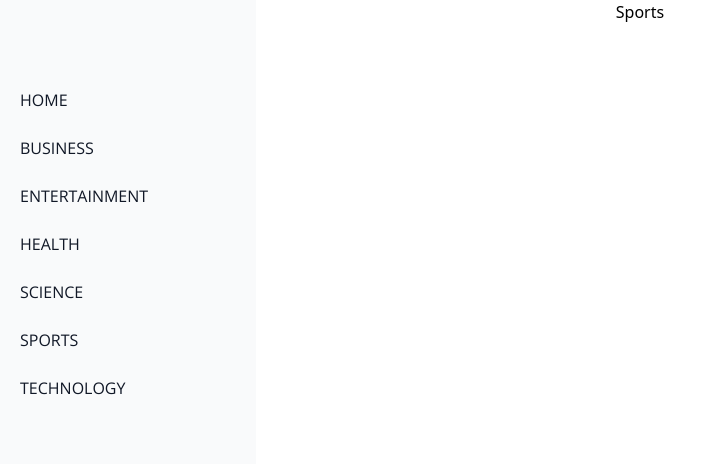
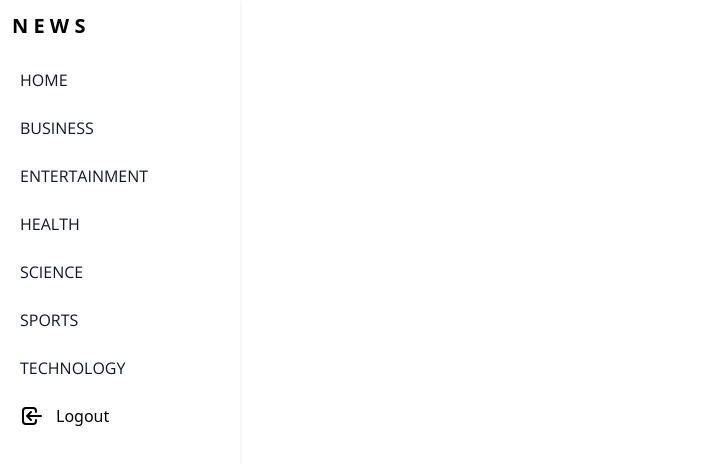
Before and after one commit to WNurselam/news-app, a React (Vite) app: page /sports in a window 1280 px wide. Shown: the top 464 px of the page, without its empty margins (0-714 px from the left). Built offline with nearby package versions, Linux system fonts and the light colour scheme; a web font is replaced by a local one.

Commit message:
edit sidebar and fetch api with React Query

```diff
--- a/index.html
+++ b/index.html
@@ -10,11 +10,13 @@
   <link rel="preconnect" href="https://fonts.gstatic.com" crossorigin>
   <link href="https://fonts.googleapis.com/css2?family=Gemunu+Libre:wght@400;700&family=Open+Sans&display=swap"
     rel="stylesheet">
+
 </head>
 
 <body>
   <div id="root"></div>
   <script type="module" src="/src/main.jsx"></script>
+
 </body>
 
 </html>
--- a/src/App.css
+++ b/src/App.css
@@ -1,7 +1,7 @@
-/* #root {
+ /* #root {
   max-width: 1280px;
   margin: 0 auto;
   padding: 2rem;
   text-align: center;
 }
- */
+  */
--- a/src/App.jsx
+++ b/src/App.jsx
@@ -1,6 +1,9 @@
 import { useState } from "react";
 import "./App.css";
-import { Routes, Route } from "react-router-dom";
+import {
+  Routes, Route,
+  BrowserRouter, Link, Router
+} from "react-router-dom";
 import { NavLink } from "react-router-dom";
 import sideBarData from "./sideBarData";
 import Business from "./pages/Business";
@@ -10,40 +13,22 @@ import Health from "./pages/Health";
 import Science from "./pages/Science";
 import Sports from "./pages/Sports";
 import Technology from "./pages/Technology";
+import Sidebar from "./components/SideBar";
+
+
 
 function App() {
   return (
-    <>
+    <div className="relative min-h-screen md:flex">
+      <Sidebar />
+      <div className="md:flex-grow">
         <Routes>
           <Route path="/" element={<Home />} />
           <Route path="/business" element={<Business />} />
           <Route path="/entertainment" element={<Entertainment />} />
-        <Route path="/health" element={<Health />} />
-        <Route path="/science" element={<Science />} />
-        <Route path="/sports" element={<Sports />} />
-        <Route path="/technology" element={<Technology />} />
         </Routes>
-      <aside
-        id="default-sidebar"
-        className="fixed top-0 left-0 z-40 w-64 h-screen transition-transform -translate-x-full sm:translate-x-0"
-      >
-        <div className="h-full px-3 py-4 overflow-y-auto bg-gray-50 dark:bg-gray-800">
-          <ul className="space-y-2 font-medium">
-            {sideBarData.map((item, index) => {
-              return (
-                <li className="mt-16">
-                  <NavLink to={item.path}>
-                    <span className="flex items-center p-2 text-gray-900 rounded-lg dark:text-white hover:bg-gray-100 dark:hover:bg-gray-700 uppercase font-open">
-                      {item.title}
-                    </span>
-                  </NavLink>
-                </li>
-              );
-            })}
-          </ul>
       </div>
-      </aside>
-    </>
+    </div>
   );
 }
 
--- /dev/null
+++ b/src/api/fetchApi.jsx
@@ -0,0 +1,8 @@
+import axios from "axios";
+
+export const fetchApi = async (category) => {
+  const { data } = await axios.get(
+    `https://newsapi.org/v2/top-headlines?country=us&category=${category}&apiKey=db51d6e6408d4898864c708c73793cc7`
+  );
+  return data;
+};
--- /dev/null
+++ b/src/components/SideBar.jsx
@@ -0,0 +1,99 @@
+import React from "react";
+import { Link } from "react-router-dom";
+import { IoMenu,IoAlertSharp} from "react-icons/io5";
+import { useState } from "react";
+
+export default function Sidebar() {
+  const [sidebarOpen, setSidebarOpen] = useState(false);
+
+  const handleSidebarOpen = () => {
+    setSidebarOpen(!sidebarOpen);
+  };
+  return (
+    <div className="flex bg-gray-50 h-full fixed">
+      <div className="flex flex-col h-screen p-3 bg-white shadow w-60">
+        <div className="space-y-3">
+        <div className="flex items-center justify-between">
+            <h2 className="text-xl font-bold">N E W S</h2>
+            <div className="flex md:hidden">
+              <button
+                type="button"
+                className="inline-flex items-center justify-center p-2 rounded-md text-gray-500 hover:text-gray-900 hover:bg-gray-100 focus:outline-none focus:ring-2 focus:ring-inset focus:ring-blue-500"
+                aria-controls="mobile-menu"
+                aria-expanded="false"
+                onClick={handleSidebarOpen}
+              >
+                <span className="sr-only">Open main menu</span>
+              </button>
+            </div>
+          </div>
+          <div className="flex-1">
+            <ul className="pt-2 pb-4 space-y-2 font-medium">
+              <li className="rounded-sm">
+                <Link to="/">
+                  <p className="flex items-center p-2 space-x-3 rounded-md uppercase font-open text-gray-900 hover:bg-gray-100 dark:hover:bg-gray-700">Home</p>
+                </Link>
+              </li>
+
+              <li className="rounded-sm">
+
+                <Link to="/business">
+                  <p className="flex items-center p-2 space-x-3 rounded-md uppercase font-open  text-gray-900 hover:bg-gray-100 dark:hover:bg-gray-700">Business</p>
+                </Link>
+
+              </li>
+              <li className="rounded-sm">
+
+                <Link to="/entertainment">
+                  <p className="flex items-center p-2 space-x-3 rounded-md uppercase font-open  text-gray-900 hover:bg-gray-100 dark:hover:bg-gray-700">Entertainment</p>
+                </Link>
+              </li>
+              <li className="rounded-sm">
+                <Link to="/health">
+                  <p className="flex items-center p-2 space-x-3 rounded-md uppercase font-open  text-gray-900 hover:bg-gray-100 dark:hover:bg-gray-700">Health</p>
+                </Link>
+              </li>
+              <li className="rounded-sm">
+                <Link to="/science">
+                  <p className="flex items-center p-2 space-x-3 rounded-md uppercase font-open  text-gray-900 hover:bg-gray-100 dark:hover:bg-gray-700">Science</p>
+                </Link>
+              </li>
+              <li className="rounded-sm">
+                <Link to="/sports">
+                  <p className="flex items-center p-2 space-x-3 rounded-md uppercase font-open  text-gray-900 hover:bg-gray-100 dark:hover:bg-gray-700">Sports</p>
+                </Link>
+              </li>
+              <li className="rounded-sm">
+                <Link to="/technology">
+                  <p className="flex items-center p-2 space-x-3 rounded-md uppercase font-open  text-gray-900 hover:bg-gray-100 dark:hover:bg-gray-700">Technology</p>
+                </Link>
+              </li>
+              <li className="rounded-sm">
+                <Link
+                  href="#"
+                  className="flex items-center p-2 space-x-3 rounded-md"
+                >
+                  <svg
+                    xmlns="http://www.w3.org/2000/svg"
+                    className="w-6 h-6"
+                    fill="none"
+                    viewBox="0 0 24 24"
+                    stroke="currentColor"
+                    strokeWidth={2}
+                  >
+                    <path
+                      strokeLinecap="round"
+                      strokeLinejoin="round"
+                      d="M11 16l-4-4m0 0l4-4m-4 4h14m-5 4v1a3 3 0 01-3 3H6a3 3 0 01-3-3V7a3 3 0 013-3h7a3 3 0 013 3v1"
+                    />
+                  </svg>
+                  <span>Logout</span>
+                </Link>
+              </li>
+            </ul>
+          </div>
+        </div>
+      </div>
+    </div>
+  );
+}
--- a/src/main.jsx
+++ b/src/main.jsx
@@ -1,13 +1,17 @@
-import React from 'react'
-import ReactDOM from 'react-dom/client'
-import App from './App'
+import React from "react";
+import ReactDOM from "react-dom/client";
+import App from "./App";
 import "./index.css";
 import { BrowserRouter } from 'react-router-dom';
+import { QueryClient, QueryClientProvider } from "react-query";
 
-ReactDOM.createRoot(document.getElementById('root')).render(
-  <BrowserRouter>
-  <React.StrictMode>
-    <App />
-  </React.StrictMode>
-  </BrowserRouter>
-)
+const queryClient = new QueryClient();
+
+ReactDOM.createRoot(document.getElementById("root")).render(
+  <QueryClientProvider client={queryClient}>
+    <BrowserRouter>
+      <App />
+    </BrowserRouter>
+
+  </QueryClientProvider>
+);
--- a/src/pages/Entertainment.jsx
+++ b/src/pages/Entertainment.jsx
@@ -2,7 +2,9 @@ import React from 'react'
 
 const Entertainment = () => {
   return (
-    <div className='flex justify-center items-center'>Entertainment</div>
+    <div className='flex justify-center items-center'>
+     Entertainment
+    </div>
   )
 }
 
--- a/src/pages/Home.jsx
+++ b/src/pages/Home.jsx
@@ -1,9 +1,47 @@
-import React from 'react'
+import React, { useState } from "react";
+import { useQuery } from "react-query";
+import { fetchApi } from "../api/fetchApi";
+import { Link } from "react-router-dom";
+
 
 const Home = () => {
+  const [category, setCategory] = useState("general");
+  const { isLoding, error, data } = useQuery("repoData", () =>
+    fetchApi(category)
+  );
+
+
+
+  //console.log(data?.articles)
   return (
-    <div className='flex justify-center items-center'>Home</div>
-  )
-}
+    <div className="container m-5 mt-12 bg-gray-50 flex ml-52">
+      <div className="grid grid-cols-1 gap-6 mb-6 lg:grid-cols-3 p-14 bg-slate-100 ">
+        {
+          data?.articles.map((item, index) => {
+            return (
+              <div key={index} className="bg-white shadow-md rounded-md overflow-hidden ">
+                <Link to={item.url}>
+                  <img
+                    className="h-48 w-full object-cover p-5 rounded-md"
+                    src={item.urlToImage}
+                    alt="Mountain landscape"
+                  />
+                </Link>
+                <div className="p-4">
+                  <p className="font-bold  mb-2">
+                    <span>{item.author}</span>
+                  </p>
+                  <b className="text-gray-700 leading-snug">
+                    {item.title}
+                  </b>
+                </div>
+              </div>
+            )
+          })
+        }
+      </div>
+    </div >
+  );
+};
 
-export default Home
+export default Home;
--- a/src/pages/Sports.jsx
+++ b/src/pages/Sports.jsx
@@ -2,7 +2,9 @@ import React from 'react'
 
 const Sports = () => {
   return (
-    <div className='flex justify-center items-center' >Sports</div>
+    <div className='flex justify-center items-center' >
+    Sports
+    </div>
   )
 }
 
--- a/tailwind.config.js
+++ b/tailwind.config.js
@@ -11,5 +11,5 @@ export default {
       },
     },
   },
-  plugins: [],
+  plugins: [ ],
 }
```
Also changed, not shown: package.json (+7 -1 lines), src/style.css (added, +40 -0 lines), 1 other file (tests, documents, lock files or other folders). Lines whose indentation alone changed are shown as unchanged.
